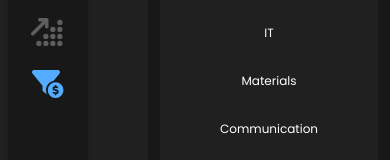
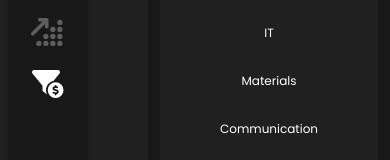
Before and after one commit to Salah-Moftah/Alerts-Expanded, a Next.js app: page / in a window 390 px wide. Shown: the part 304-464 px from the top of the page. Built offline with nearby package versions, Linux system fonts and the light colour scheme.

Commit message:
Update Sidebar.js

```diff
--- a/components/Sidebar/Sidebar.js
+++ b/components/Sidebar/Sidebar.js
@@ -57,7 +57,7 @@ function Sidebar() {
             </li>
           ))}
         </ul>
-        <div onClick={openFilter} className={`${!open ? 'text-accent-color' : 'text-white'} md:hidden flex gap-3 transition-all duration-300`}>
+        <div onClick={openFilter} className={`${open ? 'text-accent-color' : 'text-white'} md:hidden flex gap-3 transition-all duration-300`}>
         <FontAwesomeIcon icon={faFilterCircleDollar} className={`${!isHovered ? 'text-[28px]' : 'text-[20px]' }`} />
         <span className={`sm:text-[19px] text-[15px] mr-6 font-normal ${isHovered ? 'block' : 'hidden'}`}>Filters</span>
         </div>
```
